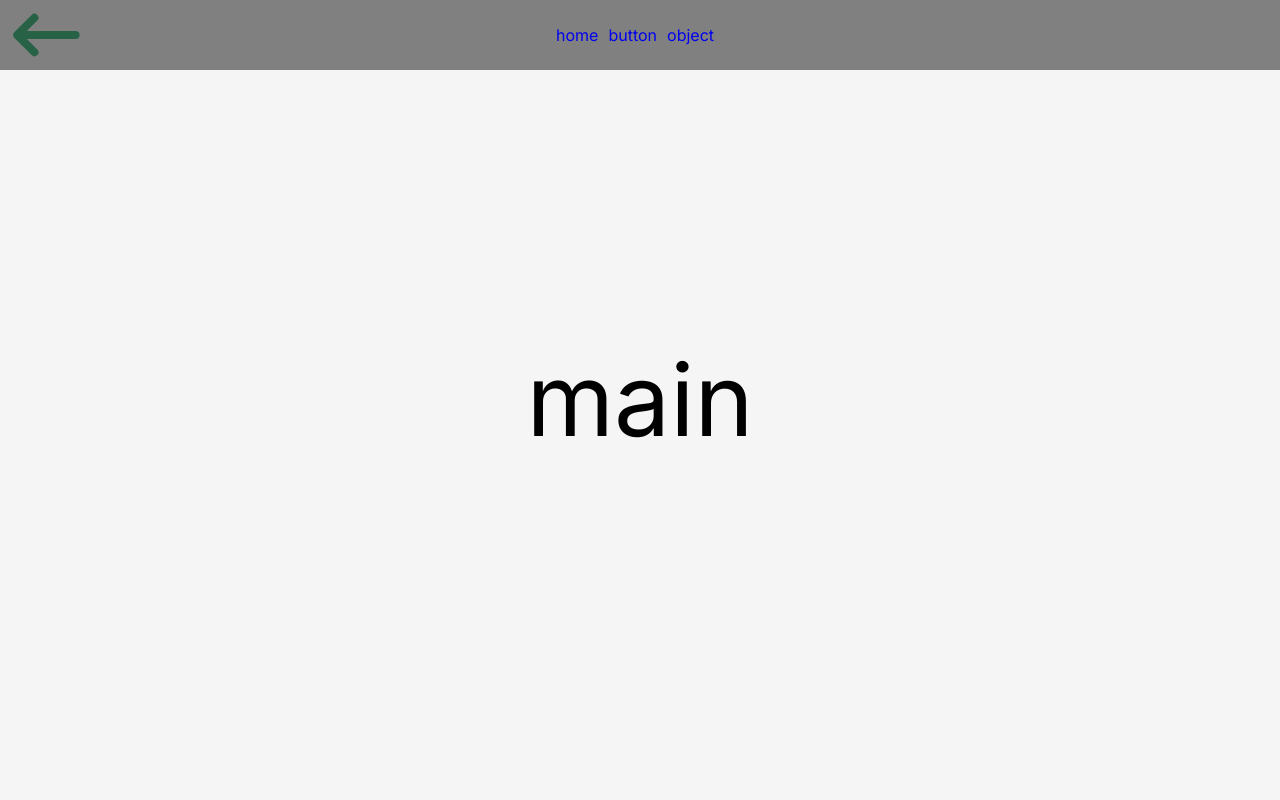
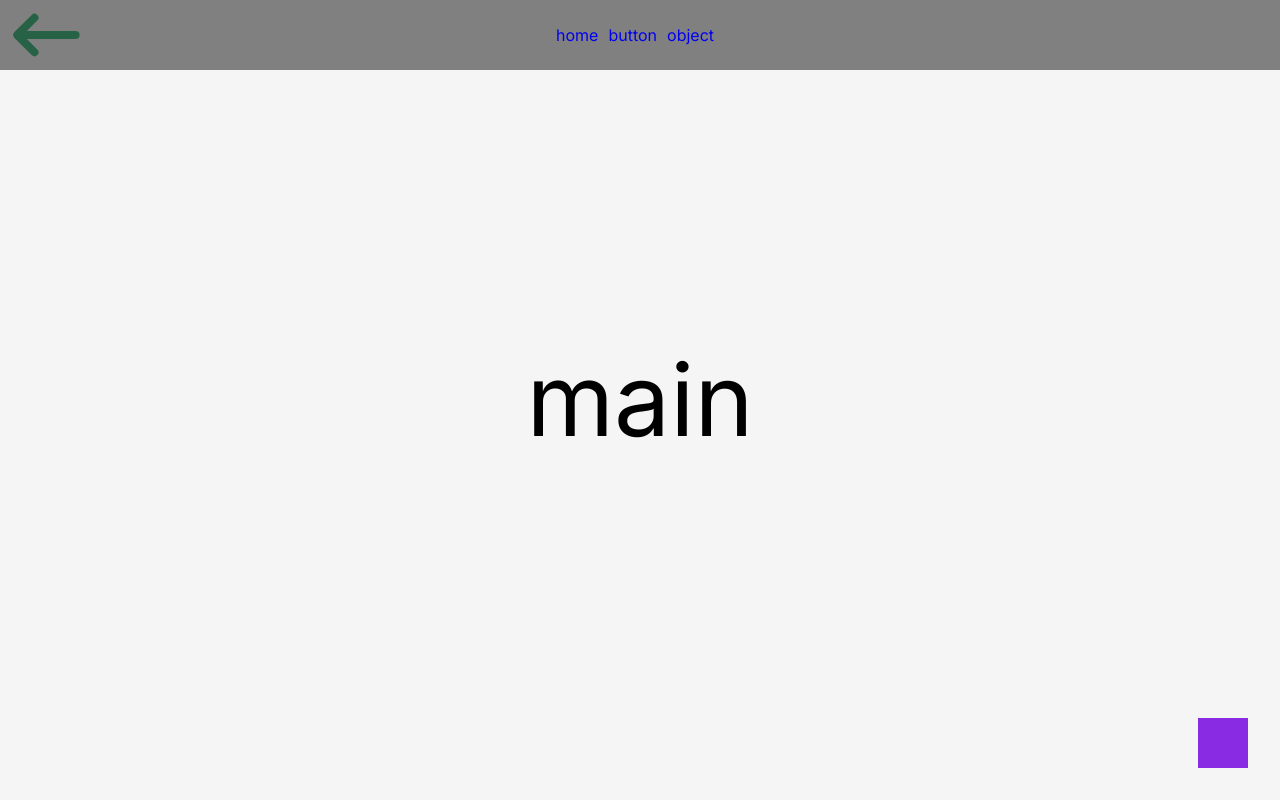
Before and after one commit to SRHS-SPAM/Assignment, a Next.js app in the folder next_assignment/submit/lilac/: page / in a window 1280 px wide. Built offline with nearby package versions, Linux system fonts and the light colour scheme.

Commit message:
Today's uncompleted-half-thiRD-assignment..?

```diff
--- a/next_assignment/submit/lilac/app/layout.js
+++ b/next_assignment/submit/lilac/app/layout.js
@@ -1,6 +1,8 @@
+"use client"
 import './globals.css'
 import { Inter } from 'next/font/google'
 import Link from "next/link"
+import { useState } from 'react'
 const inter = Inter({ subsets: ['latin'] })
 
 export const metadata = {
@@ -9,6 +11,7 @@ export const metadata = {
 }
 
 export default function RootLayout({ children }) {
+  let [isIn, setisIn] = useState(0)
   return (
     <html lang="en">
       <body className={inter.className}>
@@ -18,13 +21,16 @@ export default function RootLayout({ children }) {
           <Link href="/button">button</Link>
           <Link href="/object">object</Link>
         </div>
+        <div className="fab-container" onMouseEnter={()=>{setisIn(1)}} onMouseLeave={()=>{setisIn(0)}}>
+          <Fab location={isIn}/>
+        </div>
         {children}
       </body>
     </html>
   )
 }
 
-function Arrow(location) {
+function Arrow() {
   return (
     <Link href="/">
       <div className="arrow">
@@ -35,3 +41,24 @@ function Arrow(location) {
     </Link>
   )
 }
+
+function Fab(props) {
+  let linkList=["object", "button", "main"]
+  return (
+    <div className="fub-container">
+    <div className="fub-button" style={props.location==1?{"background-color":"rgba(137, 43, 226, 0)"}:{"background-color":"rgba(137, 43, 226, 100)"}}>
+    <div className="fub-button" style={props.location==1?{"opacity":"1", "background-color":"rgba(137, 43, 226, 0)"}:{"opacity":"0"}}>
+      {
+        linkList.map((ai, i)=> {
+          return (
+            <div>
+              <Link href={ai==="main"?"/":"/"+ai}>{ai}</Link>
+            </div>
+          )
+        })
+      }
+    </div>
+    </div>
+    </div>
+  )
+}
```
